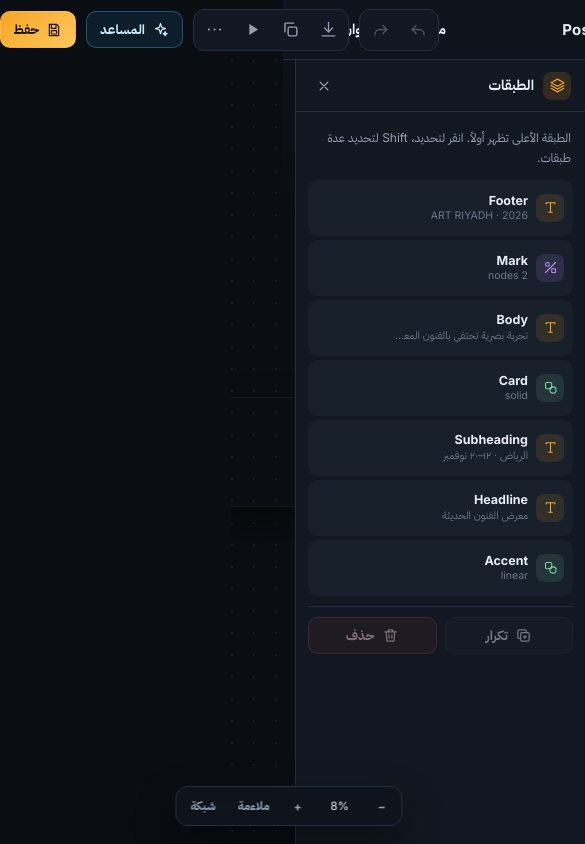
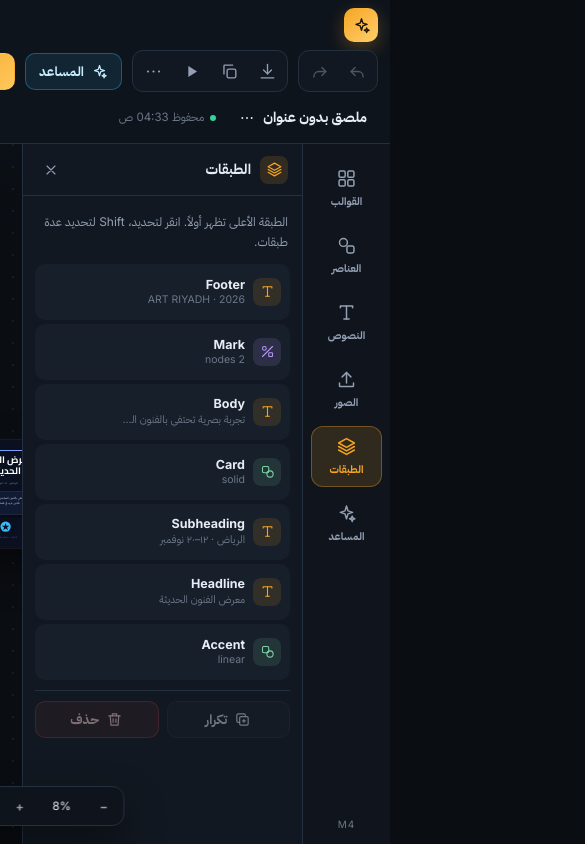
Before and after one commit to mahdialsalkadi/ai-poster-editor, a React (Vite) app in the folder apps/web/: page / in a window 390 px wide. Shown: the top 844 px of the page, 585 px wide, since content can reach past the window. Built offline with nearby package versions, Linux system fonts and the light colour scheme.

Commit message:
fix(web): keep the artboard on stage in narrow windows
CSS zoom makes the scaled artboard's layout box match its visual box, so it no longer overflows the stage and drags the canvas off-centre; the top bar wraps, the panel narrows and the fit padding adapts below 900px.

```diff
--- a/apps/web/src/components/Canvas.tsx
+++ b/apps/web/src/components/Canvas.tsx
@@ -145,7 +145,9 @@ export function Canvas({
 
     const measure = () => {
       const rect = stage.getBoundingClientRect();
-      const padding = 104;
+      // Keep the artboard visible on narrow stages instead of shrinking it to
+      // a sliver: the breathing room scales with the smaller stage dimension.
+      const padding = Math.min(104, Math.max(24, Math.round(Math.min(rect.width, rect.height) * 0.12)));
       const fit = Math.min(
         (rect.width - padding) / doc.width,
         (rect.height - padding) / doc.height,
@@ -551,7 +553,9 @@ export function Canvas({
           style={{
             width: doc.width,
             height: doc.height,
-            transform: `scale(${scale})`,
+            // CSS zoom scales the layout box too, so the unscaled artboard cannot
+            // push the stage into horizontal overflow and drag it off-centre.
+            zoom: scale,
             background: fillToCss(doc.background),
           }}
           onPointerDown={(event) => {
--- a/apps/web/src/styles.css
+++ b/apps/web/src/styles.css
@@ -79,6 +79,7 @@ button:disabled {
   flex-direction: column;
   height: 100%;
   min-height: 0;
+  overflow: hidden;
   background:
     radial-gradient(1200px 600px at 80% -10%, rgba(56, 189, 248, 0.07), transparent 60%),
     var(--bg);
@@ -947,7 +948,6 @@ button:disabled {
 
 .artboard {
   position: relative;
-  transform-origin: top left;
   overflow: hidden;
 }
 
@@ -1826,6 +1826,47 @@ kbd {
   height: 1px;
 }
 
+@media (max-width: 900px) {
+  .topbar {
+    flex-wrap: wrap;
+    height: auto;
+    min-height: 60px;
+    gap: 8px;
+    padding: 8px 12px;
+  }
+
+  .brand-text {
+    display: none;
+  }
+
+  .topbar-brand {
+    min-width: 0;
+  }
+
+  .topbar-title {
+    flex: 1 1 100%;
+    order: 3;
+  }
+
+  .doc-title {
+    max-width: 100%;
+  }
+
+  .topbar-actions {
+    flex: 0 0 auto;
+    margin-inline-start: auto;
+  }
+
+  .panel {
+    width: 280px;
+    flex-basis: 280px;
+  }
+
+  .stage {
+    padding: 16px;
+  }
+}
+
 @media (max-width: 1080px) {
   .inspector {
     display: none;
```
